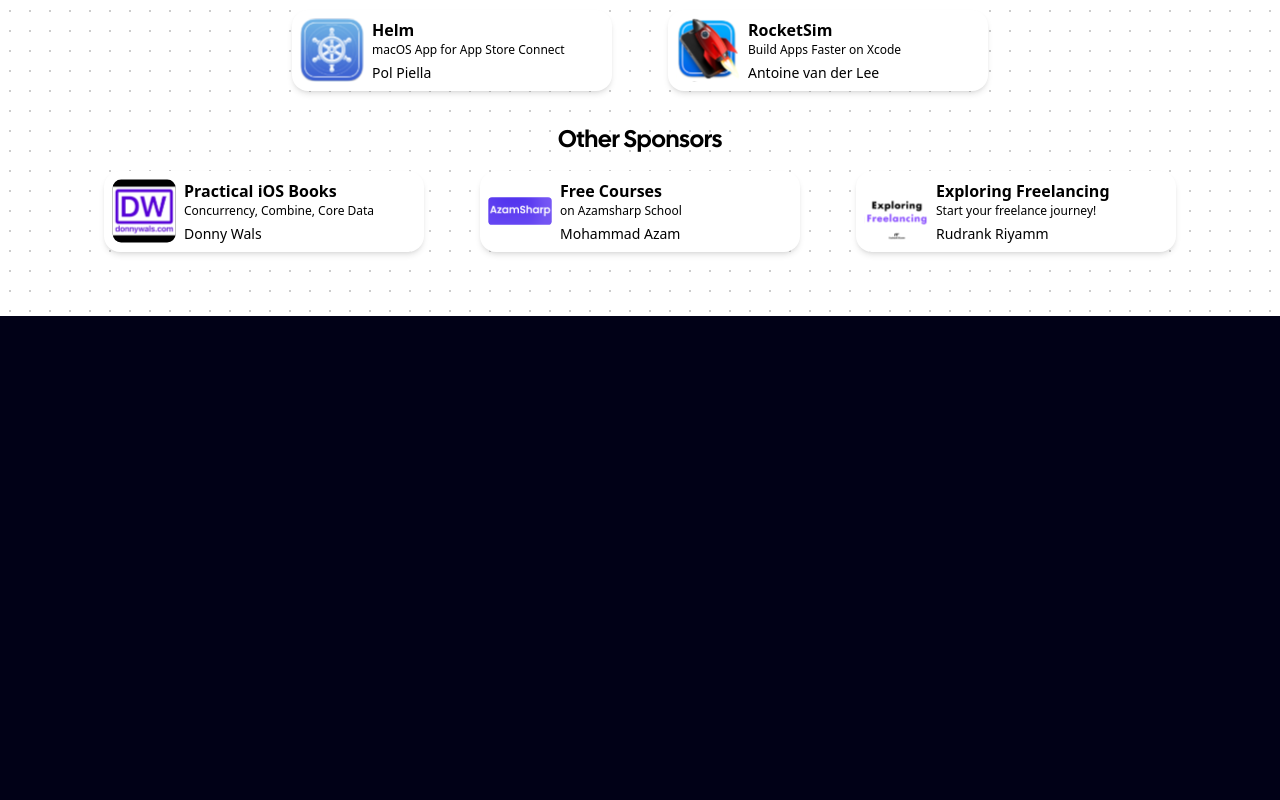
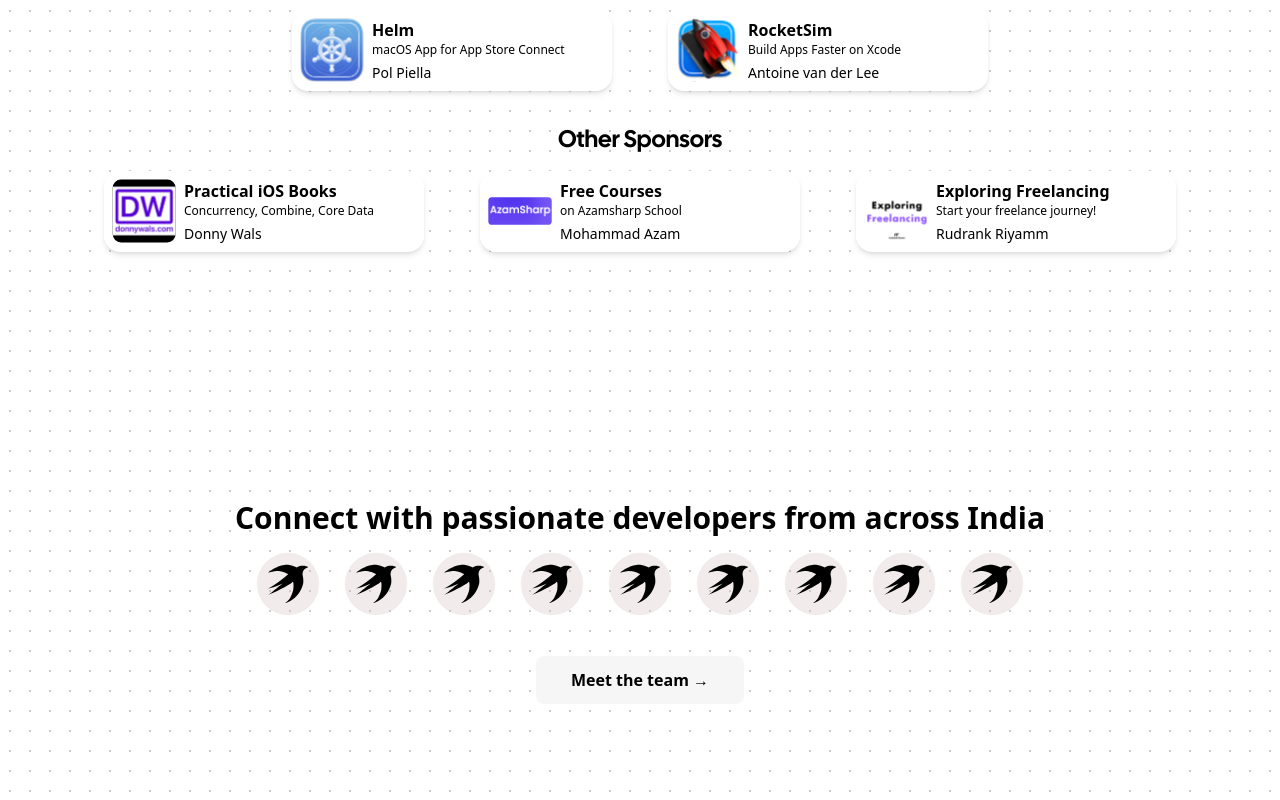
Before and after one commit to WatchPartyAroundIndia/watchpartyaroundindia.github.io, a React (Vite) app: page / in a window 1280 px wide. Shown: the part 1619-2419 px from the top of the page. Before the commit the page ends 1935 px from the top, so only its background shows below. Built offline with nearby package versions, Linux system fonts and the light colour scheme; a web font is replaced by a local one.

Commit message:
feat: add ConnectWithTeam component and update layout in App

```diff
--- a/src/App.tsx
+++ b/src/App.tsx
@@ -1,3 +1,4 @@
+import ConnectWithTeam from "./components/connect-with-team";
 import Hero from "./components/hero";
 import Navbar from "./components/navbar";
 import OrganizedBy from "./components/organized-by";
@@ -16,7 +17,7 @@
       <Hero />
       <OrganizedBy />
       <Sponsors />
-      {/* Organisers */}
+      <ConnectWithTeam />
       {/* Testimonials */}
       {/* Register now */}
       {/* Meet the team */}
--- /dev/null
+++ b/src/components/connect-with-team.tsx
@@ -0,0 +1,31 @@
+import { FC } from "react";
+import swiftLogo from "../assets/2025/swift.svg";
+
+interface ConnectWithTeamProps {}
+
+const ConnectWithTeam: FC<ConnectWithTeamProps> = () => {
+  return (
+    <div className="flex flex-col items-center max-w-4xl mx-auto px-4 text-center">
+      <h4 className="font-bold text-3xl font-sans">
+        Connect with passionate developers from across India
+      </h4>
+      <div className="flex justify-center items-center mt-4 gap-6 mb-10">
+        <img src={swiftLogo} alt="swift" className="w-16 h-16" />
+        <img src={swiftLogo} alt="swift" className="w-16 h-16" />
+        <img src={swiftLogo} alt="swift" className="w-16 h-16" />
+        <img src={swiftLogo} alt="swift" className="w-16 h-16" />
+        <img src={swiftLogo} alt="swift" className="w-16 h-16" />
+        <img src={swiftLogo} alt="swift" className="w-16 h-16" />
+        <img src={swiftLogo} alt="swift" className="w-16 h-16" />
+        <img src={swiftLogo} alt="swift" className="w-16 h-16" />
+        <img src={swiftLogo} alt="swift" className="w-16 h-16" />
+      </div>
+      <button className="rounded-lg bg-[#f6f6f6] font-sans font-semibold w-52 h-12">
+        Meet the team →
+      </button>
+      <div className="h-24" />
+    </div>
+  );
+};
+
+export default ConnectWithTeam;
--- a/src/components/sponsors.tsx
+++ b/src/components/sponsors.tsx
@@ -157,6 +157,7 @@
         </div>
         <div className="h-16" />
       </div>
+      <div className="h-44" />
     </div>
   );
 };
```
